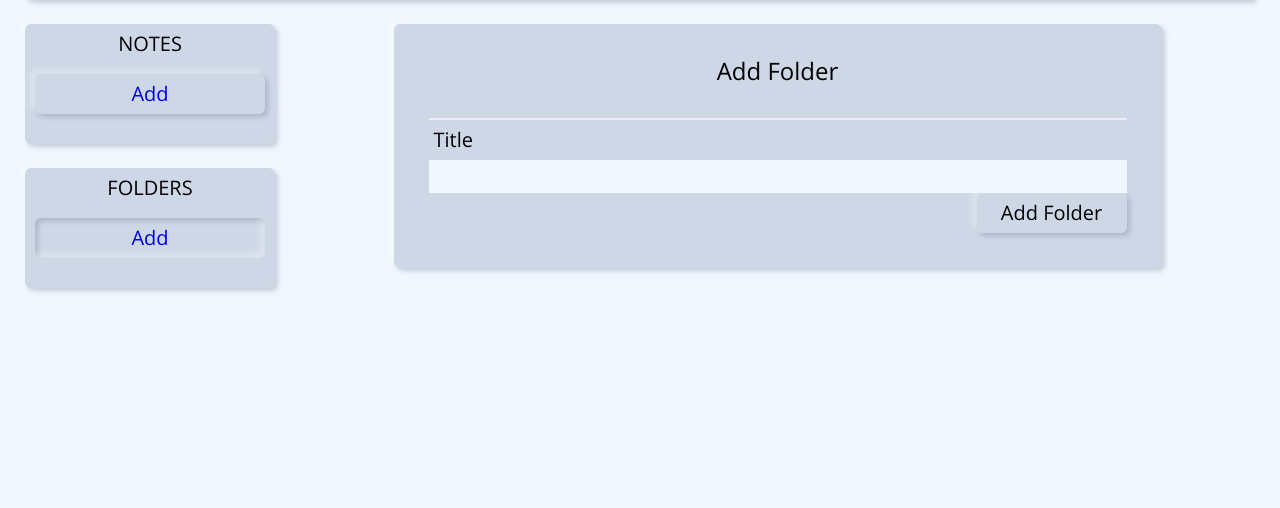
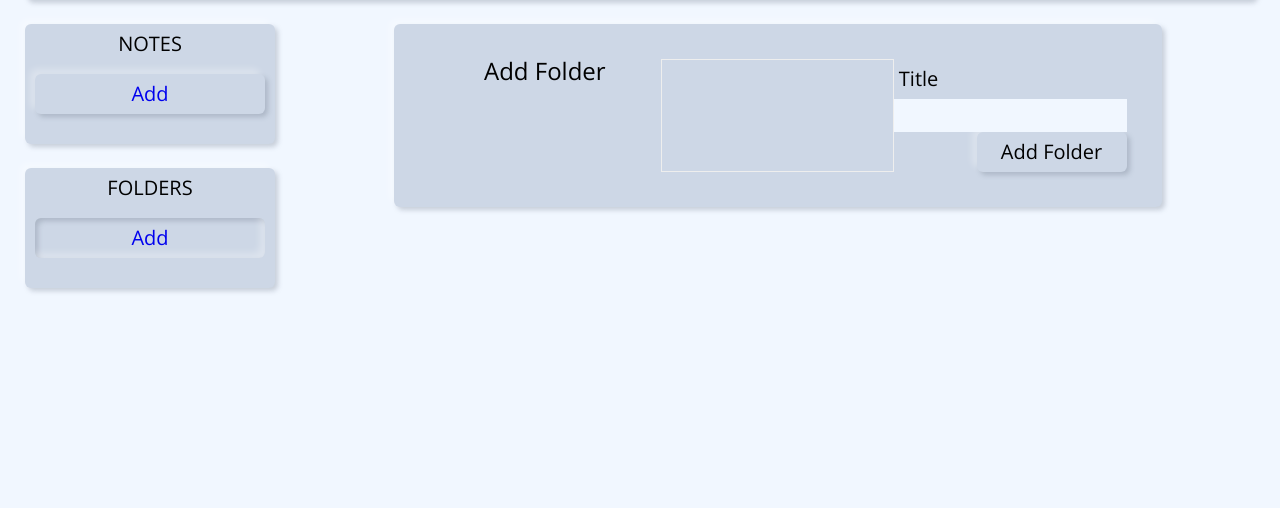
Before and after one commit to nero1933/WebNotes, a Django app: page /add_private_folder/ in a window 1280 px wide. Shown: the part 80-588 px from the top of the page. Run offline with Django 4.2, Linux system fonts and the light colour scheme; a user stored in the database is signed in; data comes from the database, SQL or seed files in the repository; both versions use the stored data as it was after the commit.

Commit message:
Add: CSS

```diff
--- a/notes/static/notes/css/styles.css
+++ b/notes/static/notes/css/styles.css
@@ -209,9 +209,8 @@ header li {
 
     padding: 35px;
 
-    display: flex;
-    flex-direction: column;
-    /*text-align: center;*/
+    display: grid;
+    grid-template-columns: 1fr 1fr 1fr;
 }
 
 .wrapper-note {
@@ -271,7 +270,6 @@ header li {
     justify-content: center;
     align-items: center;
     text-align: center;
-
 }
 
 .note-button {
```
Also changed, not shown: db.sqlite3.
